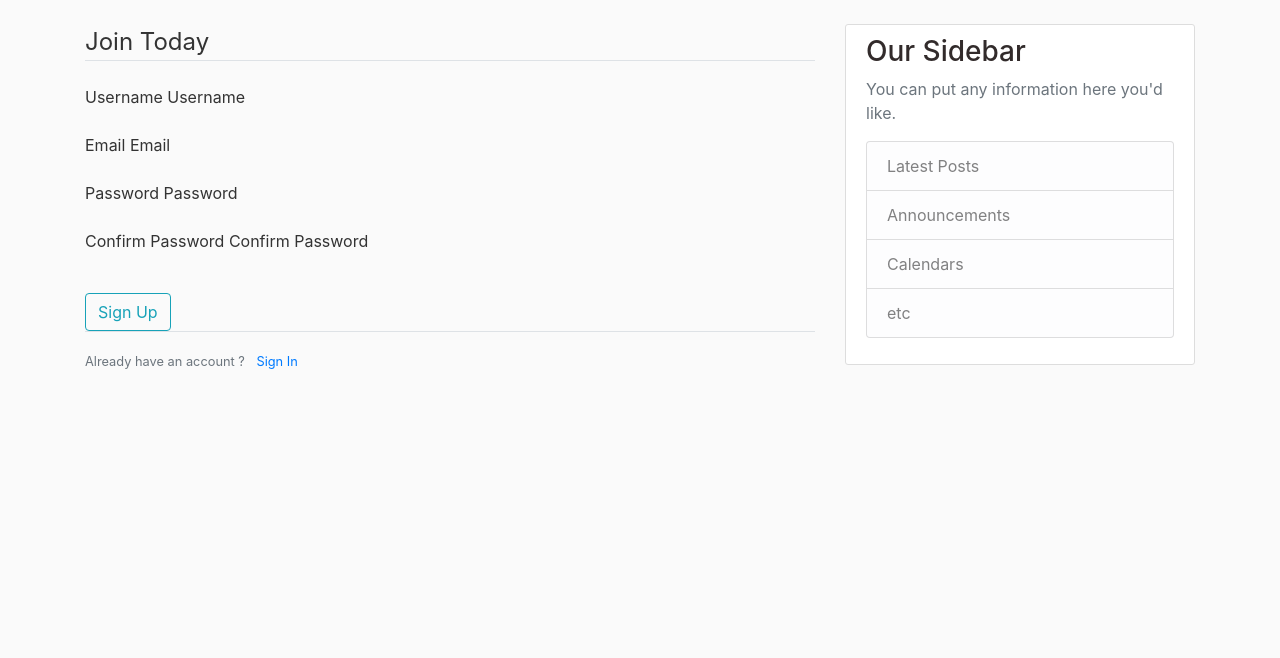
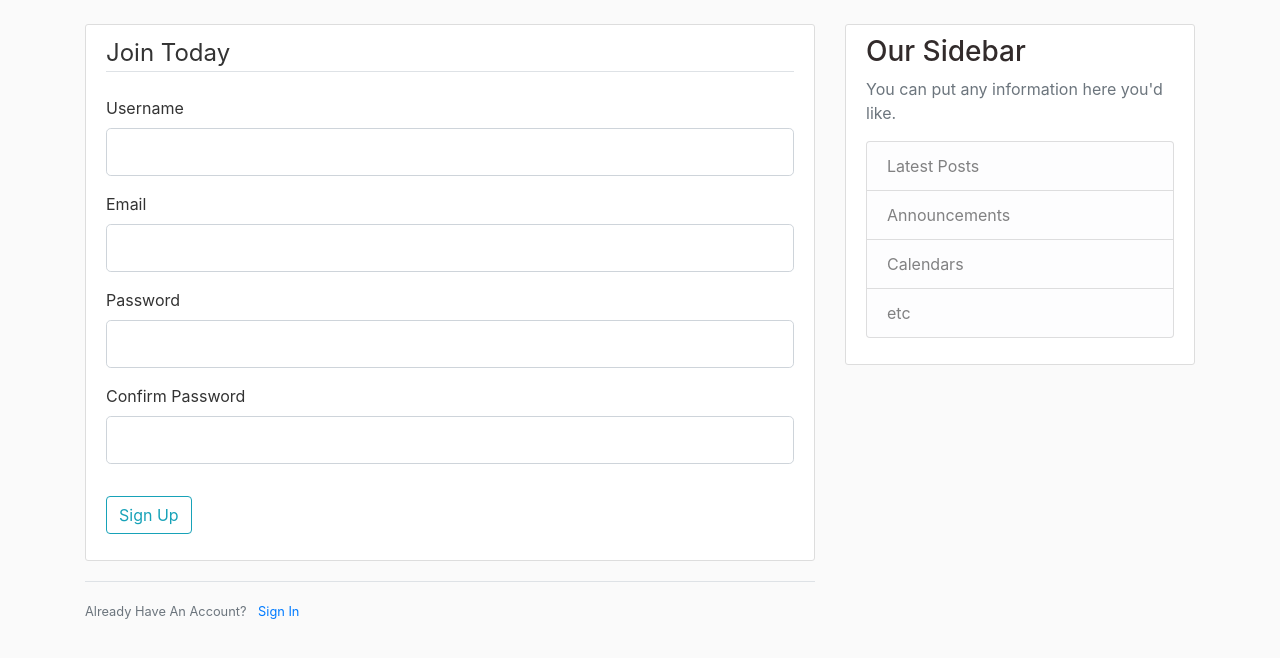
Before and after one commit to clemcap1989/progoo, a Flask app: page /register in a window 1280 px wide. Shown: the part 56-714 px from the top of the page. Run offline with Flask 3, Linux system fonts and the light colour scheme; some libraries are stand-ins or nearby versions.

Commit message:
register

```diff
--- a/templates/register.html
+++ b/templates/register.html
@@ -1,36 +1,72 @@
 {% extends "layout.html" %}
 {% block content %}
-    <div class="='content-section">
+    <div class="content-section">
         <form method="POST" action="">
             {{ form.hidden_tag() }}
             <fieldset class="form-group">
                 <legend class="border-bottom mb-4">Join Today</legend>
                 <div class="form-group">
                     {{ form.username.label(class="form-control-label") }}
-                    {{ form.username.label(class="form-control-label form-control-label-lg") }}
+
+                    {% if form.username.errors %}
+                        {{ form.username(class="form-control form-control-lg is-invalid") }}
+                        <div class="invalid-feedback">
+                            {% for error in form.username.errors %}
+                                <span>{{ error }}</span>
+                            {% endfor %}
+                        </div>
+                    {% else %}
+                        {{ form.username(class="form-control form-control-lg") }}
+                    {% endif %}
                 </div>
                 <div class="form-group">
                     {{ form.email.label(class="form-control-label") }}
-                    {{ form.email.label(class="form-control-label form-control-label-lg") }}
+                    {% if form.email.errors %}
+                        {{ form.email(class="form-control form-control-lg is-invalid") }}
+                        <div class="invalid-feedback">
+                            {% for error in form.email.errors %}
+                                <span>{{ error }}</span>
+                            {% endfor %}
+                        </div>
+                    {% else %}
+                        {{ form.email(class="form-control form-control-lg") }}
+                    {% endif %}
                 </div>
                 <div class="form-group">
                     {{ form.password.label(class="form-control-label") }}
-                    {{ form.password.label(class="form-control-label form-control-label-lg") }}
+                    {% if form.password.errors %}
+                        {{ form.password(class="form-control form-control-lg is-invalid") }}
+                        <div class="invalid-feedback">
+                            {% for error in form.password.errors %}
+                                <span>{{ error }}</span>
+                            {% endfor %}
+                        </div>
+                    {% else %}
+                        {{ form.password(class="form-control form-control-lg") }}
+                    {% endif %}
                 </div>
                 <div class="form-group">
                     {{ form.confirm_password.label(class="form-control-label") }}
-                    {{ form.confirm_password.label(class="form-control-label form-control-label-lg") }}
+                    {% if form.confirm_password.errors %}
+                        {{ form.confirm_password(class="form-control form-control-lg is-invalid") }}
+                        <div class="invalid-feedback">
+                            {% for error in form.confirm_password.errors %}
+                                <span>{{ error }}</span>
+                            {% endfor %}
+                        </div>
+                    {% else %}
+                        {{ form.confirm_password(class="form-control form-control-lg") }}
+                    {% endif %}
                 </div>
             </fieldset>
-            <div class=form-group">
+            <div class="form-group">
                 {{ form.submit(class="btn btn-outline-info") }}
             </div>
         </form>
     </div>
     <div class="border-top pt-3">
         <small class="text-muted">
-            Already have an account ? <a class="ml-2" href="{{ url_for('login') }}">Sign In</a>
+            Already Have An Account? <a class="ml-2" href="{{ url_for('login') }}">Sign In</a>
         </small>
-
     </div>
 {% endblock content %}
```
Also changed, not shown: flaskapp.py (renamed from flask_app.py).
